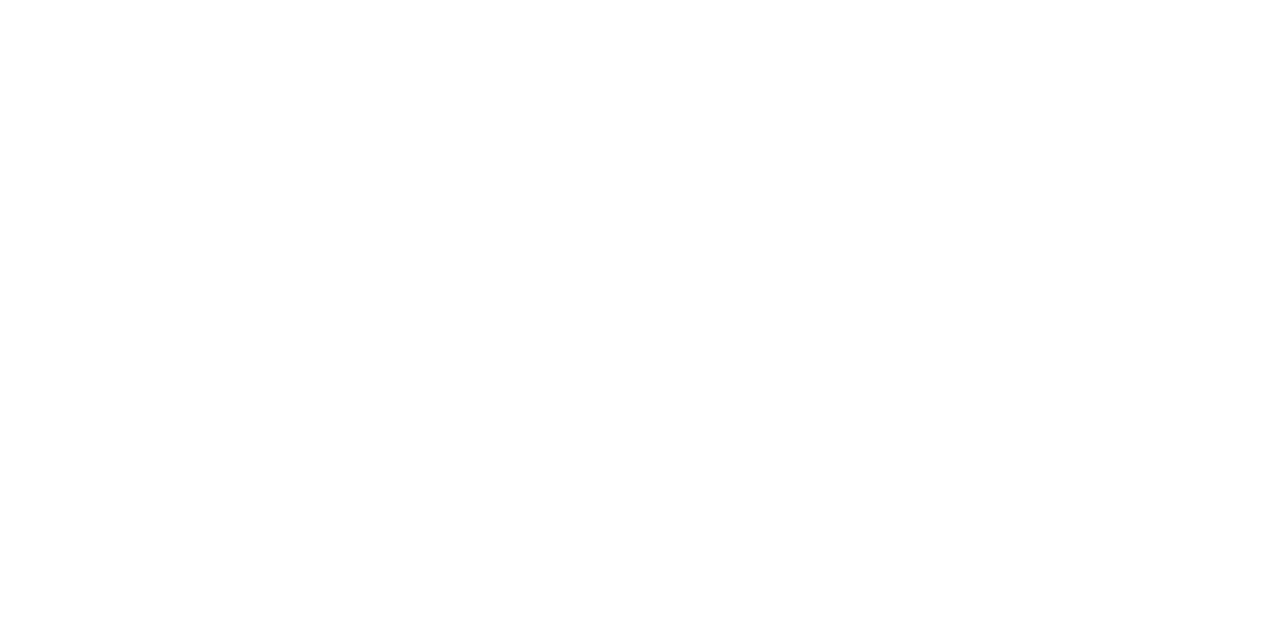
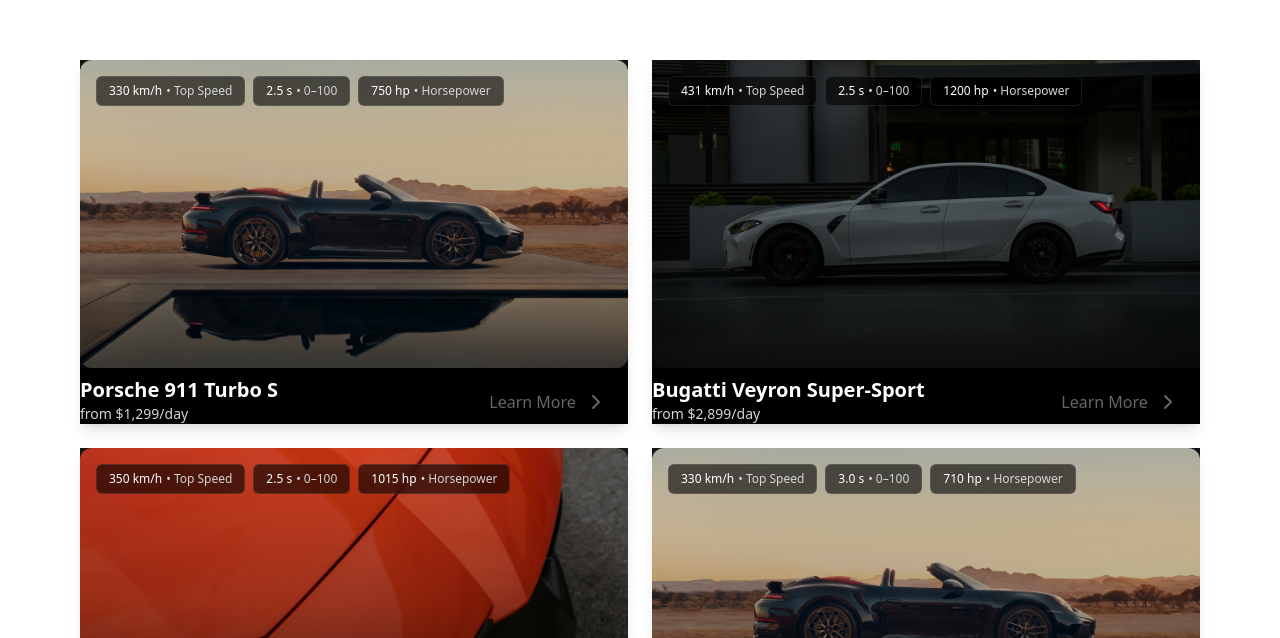
Before and after one commit to redasnkrs/luxyRental, a React (Vite) app: page / in a window 1280 px wide. Shown: the part 1942-2580 px from the top of the page. Before the commit the page ends 1902 px from the top, so only its background shows below. Built offline with nearby package versions, Linux system fonts and the light colour scheme; a web font is replaced by a local one.

Commit message:
feat: new car card section

```diff
--- /dev/null
+++ b/src/components/CarCard.tsx
@@ -0,0 +1,105 @@
+// CarCard.tsx
+import React from "react";
+
+export type Stat = {
+  label: string; // e.g., "Top Speed"
+  value: string; // e.g., "330 km/h"
+};
+
+export type CarCardProps = {
+  title: string;
+  imageSrc: string;
+  imageAlt: string;
+  pricePerDay: number; // e.g., 1299
+  stats: Stat[]; // exactly 3 per your design (speed, 0-100, hp)
+  onLearnMore?: () => void;
+  className?: string;
+};
+
+const currency = (amount: number) =>
+  new Intl.NumberFormat("en-US", {
+    style: "currency",
+    currency: "USD",
+    maximumFractionDigits: 0,
+  }).format(amount);
+
+export const CarCard: React.FC<CarCardProps> = ({
+  title,
+  imageSrc,
+  imageAlt,
+  pricePerDay,
+  stats,
+  onLearnMore,
+  className = "",
+}) => {
+  return (
+    <article
+      className={` relative overflow-hidden   bg-black shadow-lg ${className}`}
+      aria-label={title}
+    >
+      {/* Image */}
+      <div className="relative">
+        {/* Aspect ratio to keep consistent height */}
+        <div className="aspect-[16/9] w-full bg-neutral-900">
+          <img
+            src={imageSrc}
+            alt={imageAlt}
+            className="h-full w-full object-cover rounded-xl"
+            loading="lazy"
+          />
+        </div>
+
+        {/* Dark gradient overlay: stronger at bottom for legibility */}
+        <div className="pointer-events-none absolute inset-0 bg-gradient-to-t from-black/70 via-black/30 to-black/10" />
+
+        {/* Top-left stat chips */}
+        <div className="absolute left-4 top-4 flex flex-wrap gap-2">
+          {stats.map((s) => (
+            <div
+              key={`${s.label}-${s.value}`}
+              className="rounded-md bg-black/60 px-3 py-1.5 text-xs text-neutral-200 backdrop-blur-sm border border-white/10"
+            >
+              <span className="font-medium text-white">{s.value}</span>
+              <span className="ml-1 text-neutral-300">• {s.label}</span>
+            </div>
+          ))}
+        </div>
+      </div>
+      {/* Bottom content row: title + price left, CTA right */}
+      <div className="mt-2 bottom-4 left-4 right-4 flex items-end justify-between">
+        <div className="flex min-w-0 flex-col">
+          <h4 className="truncate text-white text-lg sm:text-xl font-semibold">
+            {title}
+          </h4>
+          <p className="text-neutral-300 text-sm">
+            from {currency(pricePerDay)}/day
+          </p>
+        </div>
+
+        <button
+          type="button"
+          onClick={onLearnMore}
+          id="card-btn"
+          className="inline-flex items-center gap-2 px-4 py-2  "
+        >
+          Learn More
+          <span aria-hidden="true">
+            <svg
+              xmlns="http://www.w3.org/2000/svg"
+              width="24"
+              height="24"
+              viewBox="0 0 24 24"
+              fill="none"
+              stroke="#666666"
+              stroke-width="2"
+              stroke-linecap="round"
+              stroke-linejoin="round"
+            >
+              <path d="m9 18 6-6-6-6" />
+            </svg>
+          </span>
+        </button>
+      </div>
+    </article>
+  );
+};
--- /dev/null
+++ b/src/components/ChooseCar.tsx
@@ -0,0 +1,80 @@
+// ChooseYourRide.tsx
+import React from "react";
+import { CarCard } from "./CarCard";
+
+// Replace with your actual imports
+import porscheImg from "../assets/car/porshe/outside-porsche.jpg";
+import bugattiImg from "../assets/bmw/bmw_hero.jpg";
+import lamborghiniImg from "../assets/lambh/about-lamb.jpg";
+import ferrariImg from "../assets/car/porshe/outside-porsche.jpg";
+
+const ChooseCar: React.FC = () => {
+  const handleLearnMore = (title: string) => {
+    // Swap with routing or modal
+    console.log("Learn more:", title);
+  };
+
+  return (
+    <section className="mx-auto max-w-6xl px-4 py-10">
+      <h2 className="mb-6 text-2xl md:text-3xl font-bold text-white">
+        Choose Your Ride
+      </h2>
+
+      <div className="grid grid-cols-1 gap-6 md:grid-cols-2">
+        <CarCard
+          title="Porsche 911 Turbo S"
+          imageSrc={porscheImg}
+          imageAlt="Black Porsche 911 Turbo S convertible by a reflective pool at sunset"
+          pricePerDay={1299}
+          stats={[
+            { label: "Top Speed", value: "330 km/h" },
+            { label: "0–100", value: "2.5 s" },
+            { label: "Horsepower", value: "750 hp" },
+          ]}
+          onLearnMore={() => handleLearnMore("Porsche 911 Turbo S")}
+        />
+
+        <CarCard
+          title="Bugatti Veyron Super-Sport"
+          imageSrc={bugattiImg}
+          imageAlt="Bugatti Veyron Super-Sport in motion"
+          pricePerDay={2899}
+          stats={[
+            { label: "Top Speed", value: "431 km/h" },
+            { label: "0–100", value: "2.5 s" },
+            { label: "Horsepower", value: "1200 hp" },
+          ]}
+          onLearnMore={() => handleLearnMore("Bugatti Veyron Super-Sport")}
+        />
+
+        <CarCard
+          title="Lamborghini Revuelto"
+          imageSrc={lamborghiniImg}
+          imageAlt="Orange Lamborghini Revuelto parked on a street"
+          pricePerDay={2399}
+          stats={[
+            { label: "Top Speed", value: "350 km/h" },
+            { label: "0–100", value: "2.5 s" },
+            { label: "Horsepower", value: "1015 hp" },
+          ]}
+          onLearnMore={() => handleLearnMore("Lamborghini Revuelto")}
+        />
+
+        <CarCard
+          title="Ferrari"
+          imageSrc={ferrariImg}
+          imageAlt="Ferrari in a garage setting"
+          pricePerDay={1099}
+          stats={[
+            { label: "Top Speed", value: "330 km/h" },
+            { label: "0–100", value: "3.0 s" },
+            { label: "Horsepower", value: "710 hp" },
+          ]}
+          onLearnMore={() => handleLearnMore("Ferrari")}
+        />
+      </div>
+    </section>
+  );
+};
+
+export default ChooseCar;
--- a/src/index.css
+++ b/src/index.css
@@ -64,6 +64,10 @@
   font-family: "Boska-light";
 }
 
+h3 {
+  font-family: "Boska";
+}
+
 nav {
   font-family: "Boska";
 }
@@ -113,6 +117,15 @@
 button:focus,
 button:focus-visible {
   outline: 4px auto -webkit-focus-ring-color;
+}
+
+#card-btn {
+  background-color: transparent;
+  color: #666666;
+}
+
+#card-btn:hover {
+  border-color: #fff;
 }
 
 @media (prefers-color-scheme: light) {
--- a/src/pages/HomePage.tsx
+++ b/src/pages/HomePage.tsx
@@ -1,6 +1,7 @@
 import Hero from "../components/Hero";
 import NavBar from "../components/NavBar";
 import About from "../components/About";
+import ChooseCar from "../components/ChooseCar";
 
 function HomePage() {
   return (
@@ -8,6 +9,7 @@
       <NavBar />
       <Hero />
       <About />
+      <ChooseCar />
     </div>
   );
 }
```
Also changed, not shown: src/assets/car/porshe/outside-porsche.jpg (added).
